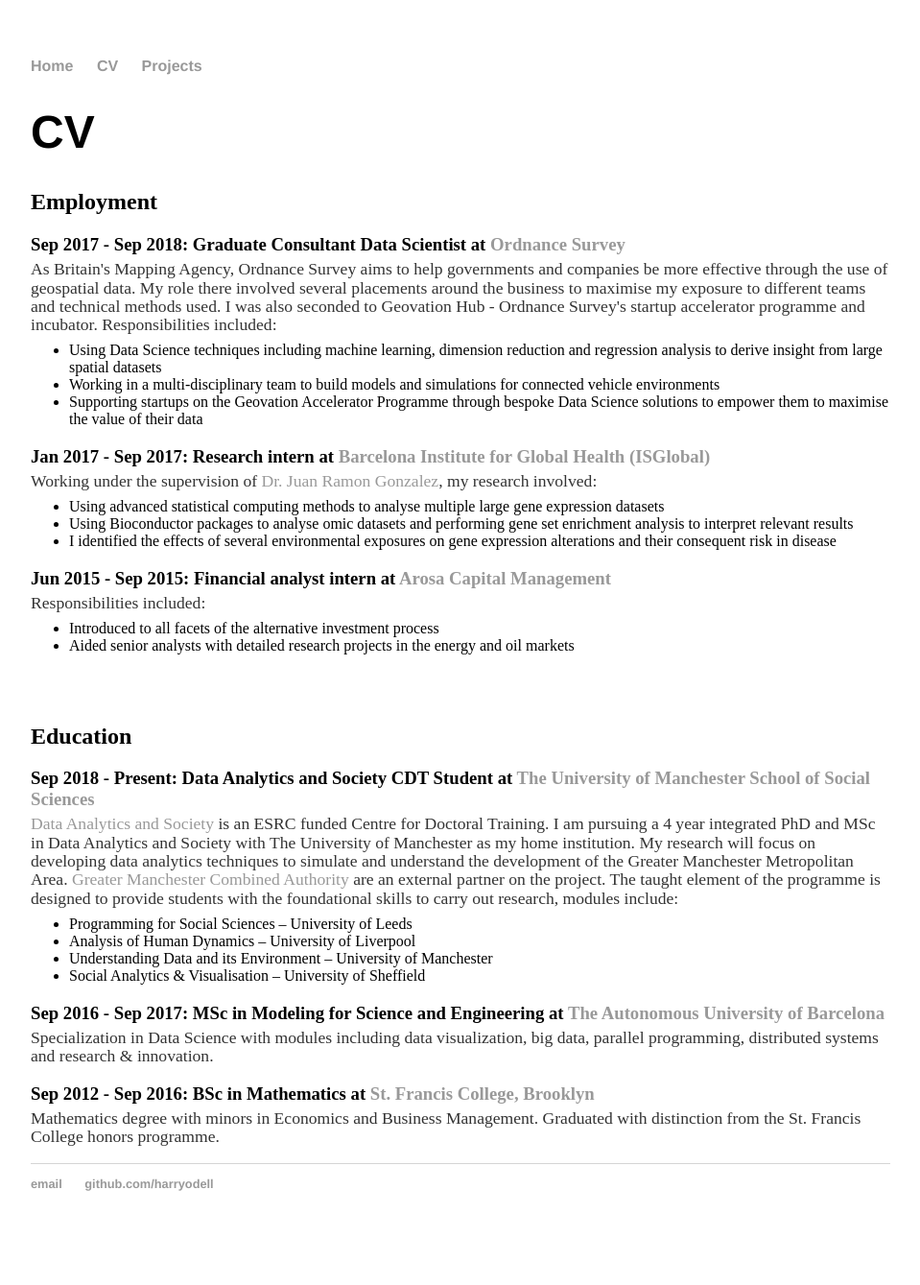
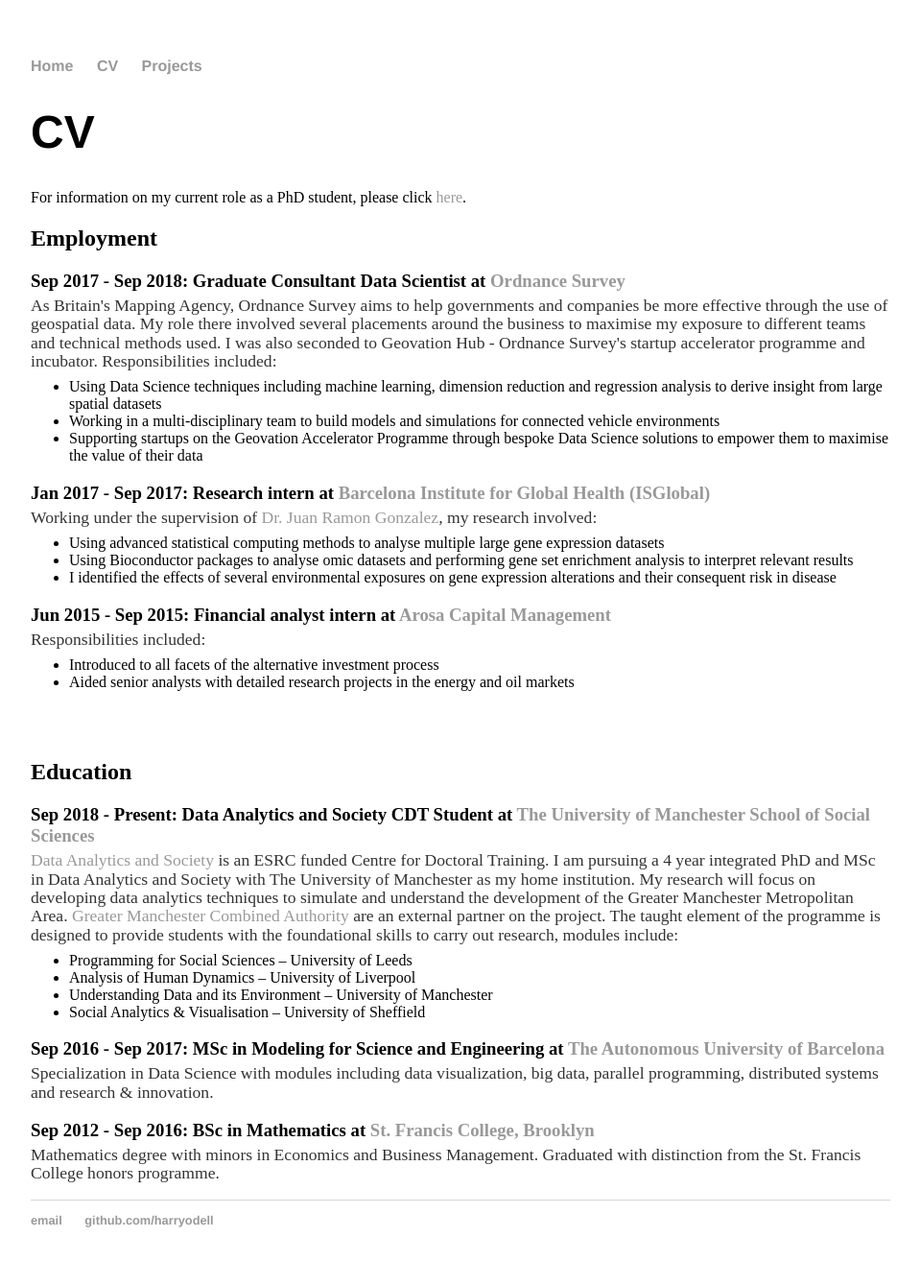
Before and after one commit to harryodell/harryodell.github.io, a Jekyll site: the page built from cv/index.html, in a window 1280 px wide. Shown: the whole page at 96% size, without its empty margins (160-1119 px from the left). Built offline with Jekyll 4.4.1, drawn with Linux system fonts in a browser that asks for light colours; before the commit the page ends 1301 px from its top, so only the background shows below that; some of the changed lines change nothing that is shown.

Commit message:
Update index.html

```diff
--- a/cv/index.html
+++ b/cv/index.html
@@ -5,7 +5,7 @@
 
 <h1>{{ page.title }}</h1>
 
-
+For information on my current role as a PhD student, please click <a href="#current">here</a>.
 
 <h2>Employment</h2>
 
@@ -45,7 +45,7 @@
 
 <h2>Education</h2>
 
-<h3>Sep 2018 - Present: Data Analytics and Society CDT Student at <a href="https://www.socialsciences.manchester.ac.uk//">The University of Manchester School of Social Sciences</a></h3>
+<h3 id="current">Sep 2018 - Present: Data Analytics and Society CDT Student at <a href="https://www.socialsciences.manchester.ac.uk//">The University of Manchester School of Social Sciences</a></h3>
 <p><a href="https://datacdt.org/">Data Analytics and Society</a> is an ESRC funded Centre for Doctoral Training.
 I am pursuing a 4 year integrated PhD and MSc in Data Analytics and Society with The University of Manchester as my home institution.
 My research will focus on developing data analytics techniques to simulate and understand the development of the Greater Manchester Metropolitan Area.
```
